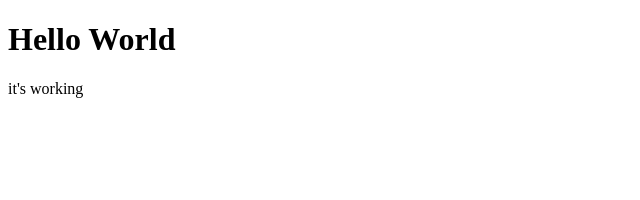
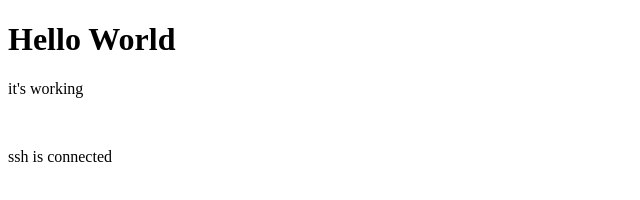
Before and after one commit to toosleep/toosleep.github.io, a plain HTML site: page index.html in a window 1280 px wide. Shown: the whole page, without its empty margins (0-640 px from the left). Drawn offline with Linux system fonts and the light colour scheme.

Commit message:
SSH is connected

```diff
--- a/index.html
+++ b/index.html
@@ -9,5 +9,7 @@
 <body>
     <h1>Hello World</h1>
     <p>it's working</p>
+		<br>
+		<p>ssh is connected</p>
 </body>
 </html>
```
